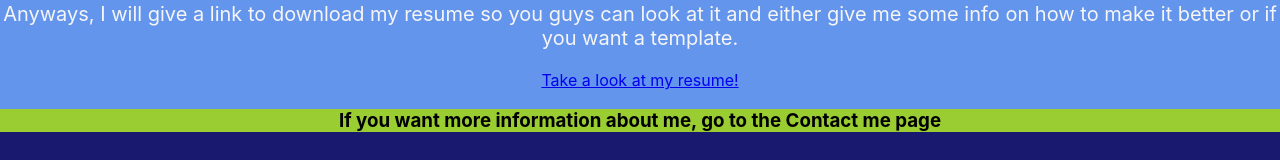
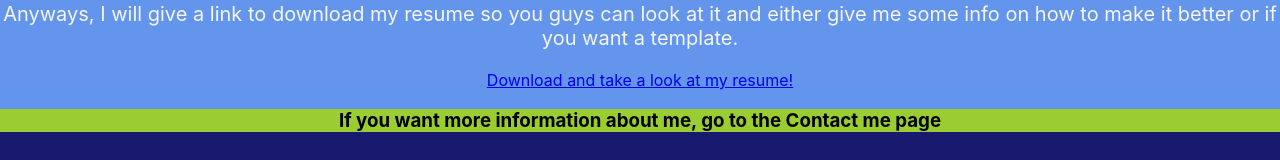
Before and after one commit to Bello2441/bello2441-github.io, a React (Create React App) app: page /about in a window 1280 px wide. Shown: the part 500-660 px from the top of the page. Built offline with nearby package versions, Linux system fonts and the light colour scheme.

Commit message:
some more touches

```diff
--- a/package.json
+++ b/package.json
@@ -11,6 +11,7 @@
     "radium": "^0.26.1",
     "react": "^16.13.1",
     "react-dom": "^16.13.1",
+    "react-router": "^5.2.0",
     "react-router-dom": "^5.2.0",
     "react-scripts": "3.4.3",
     "react-spring": "^8.0.27"
--- a/src/components/AboutMe.js
+++ b/src/components/AboutMe.js
@@ -30,7 +30,7 @@ function About() {
             <p className="p-color">
                 Anyways, I will give a link to download my resume so you guys can look at it and either give me some info on how to make it better or if you want a template.
             </p>
-            <a href={file} alt="Rosenberg's_Resume">Take a look at my resume!</a>
+            <a href={file} alt="Rosenberg's_Resume" download>Download and take a look at my resume!</a>
             <Spring
             from={{ opacity: 0, marginTop: -500}}
             to={{ opacity: 1, marginTop : 0}}
--- a/src/components/ContactMe.js
+++ b/src/components/ContactMe.js
@@ -5,7 +5,8 @@ class Contact extends React.Component {
         name : "",
         email : ""
      }
-handleClick = () => {
+handleClick = (event) => {
+    event.preventDefault();
     alert(`Hey, ${this.state.name} your message was sent`);
 }
 
```
